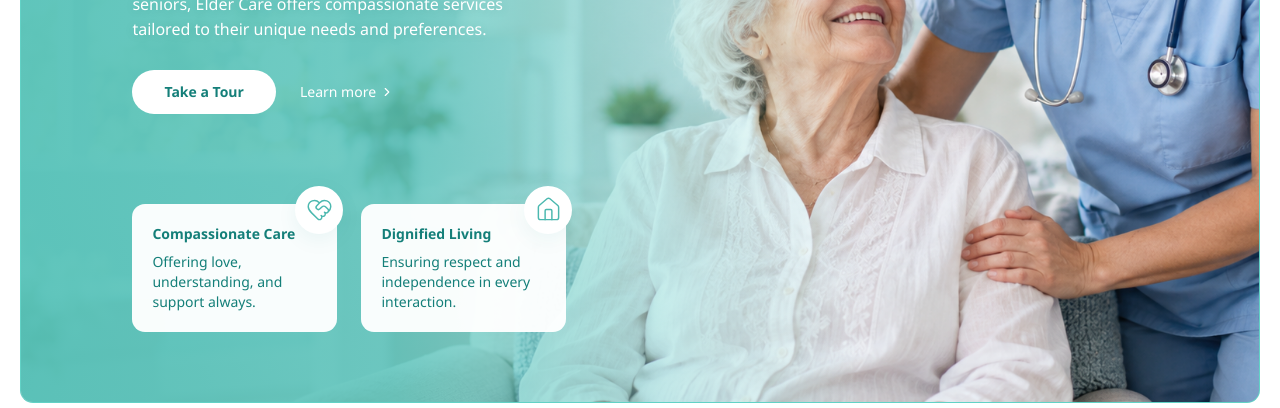
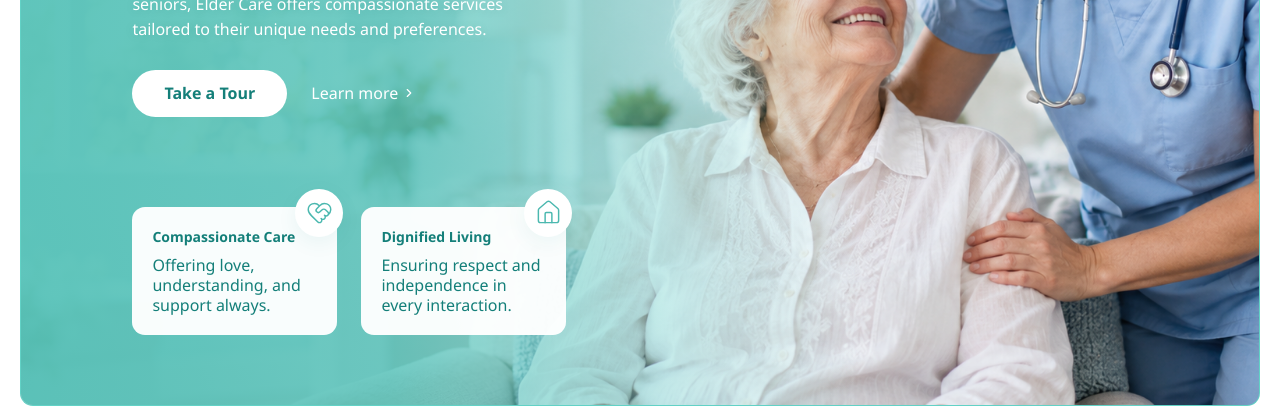
Before and after one commit to sahil925614/ELDER-CARE, a React (Vite) app: page / in a window 1280 px wide. Shown: the part 350-758 px from the top of the page. Built offline with nearby package versions, Linux system fonts and the light colour scheme; no server answers; what intl-tel-input would draw is missing.

Commit message:
increases the size

```diff
--- a/src/layouts/WebsiteLayout.tsx
+++ b/src/layouts/WebsiteLayout.tsx
@@ -79,7 +79,7 @@ export function WebsiteLayout() {
   ].includes(pathname) || isBlog || pathname.startsWith('/plans/') || pathname.startsWith('/services/');
   return (
     <PageSeoContext.Provider value={setPageSeoOverride}>
-    <div className="relative flex min-h-screen flex-col">
+    <div className="website-layout relative flex min-h-screen flex-col">
       <a className="skip-link" href="#main-content">
         Skip to content
       </a>
--- a/src/styles/globals.css
+++ b/src/styles/globals.css
@@ -43,6 +43,13 @@
   select,
   textarea {
     @apply focus-visible:outline-2 focus-visible:outline-offset-4 focus-visible:outline-brand-700;
+  }
+}
+
+/* Improve reading size across public website pages while preserving headings. */
+@layer utilities {
+  .website-layout main :where(p, li, a, button, label, input, select, textarea, summary) {
+    font-size: max(1rem, 1em);
   }
 }
 
```
